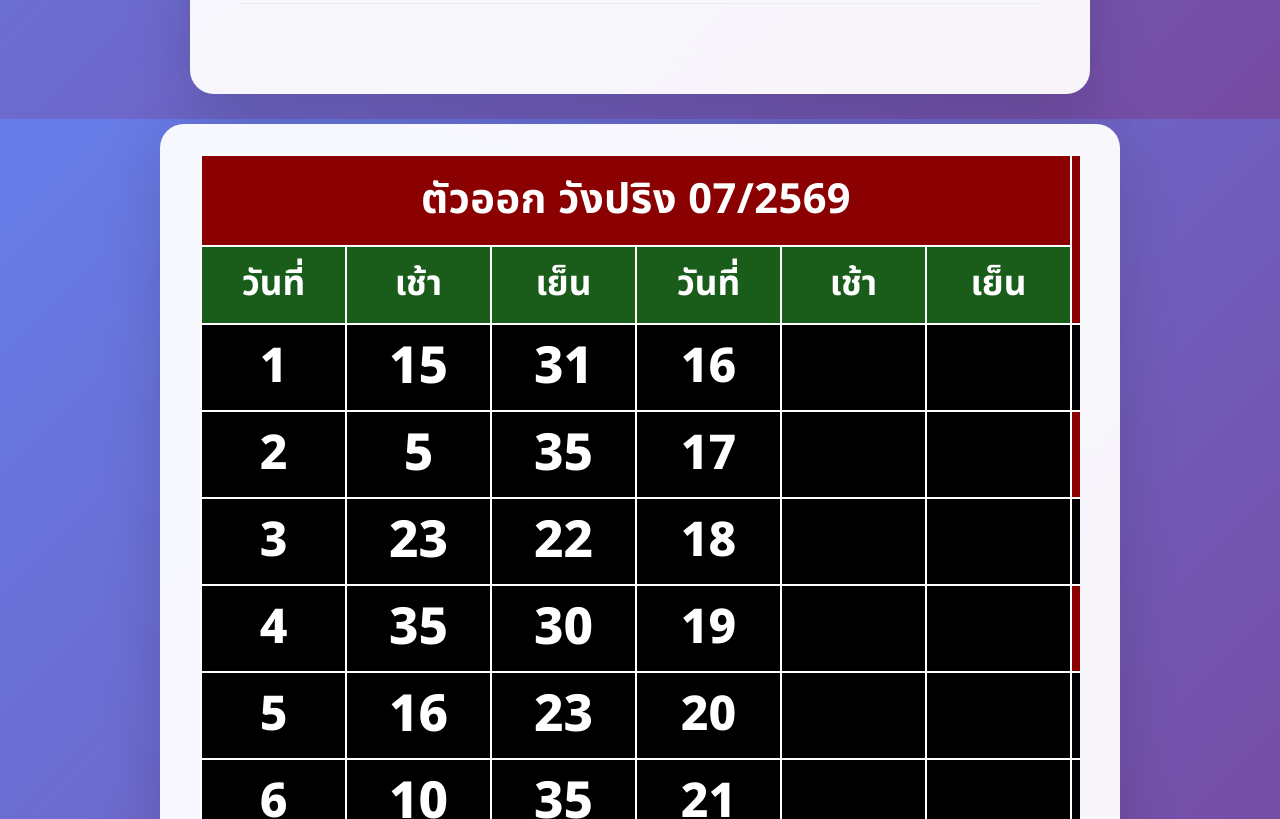
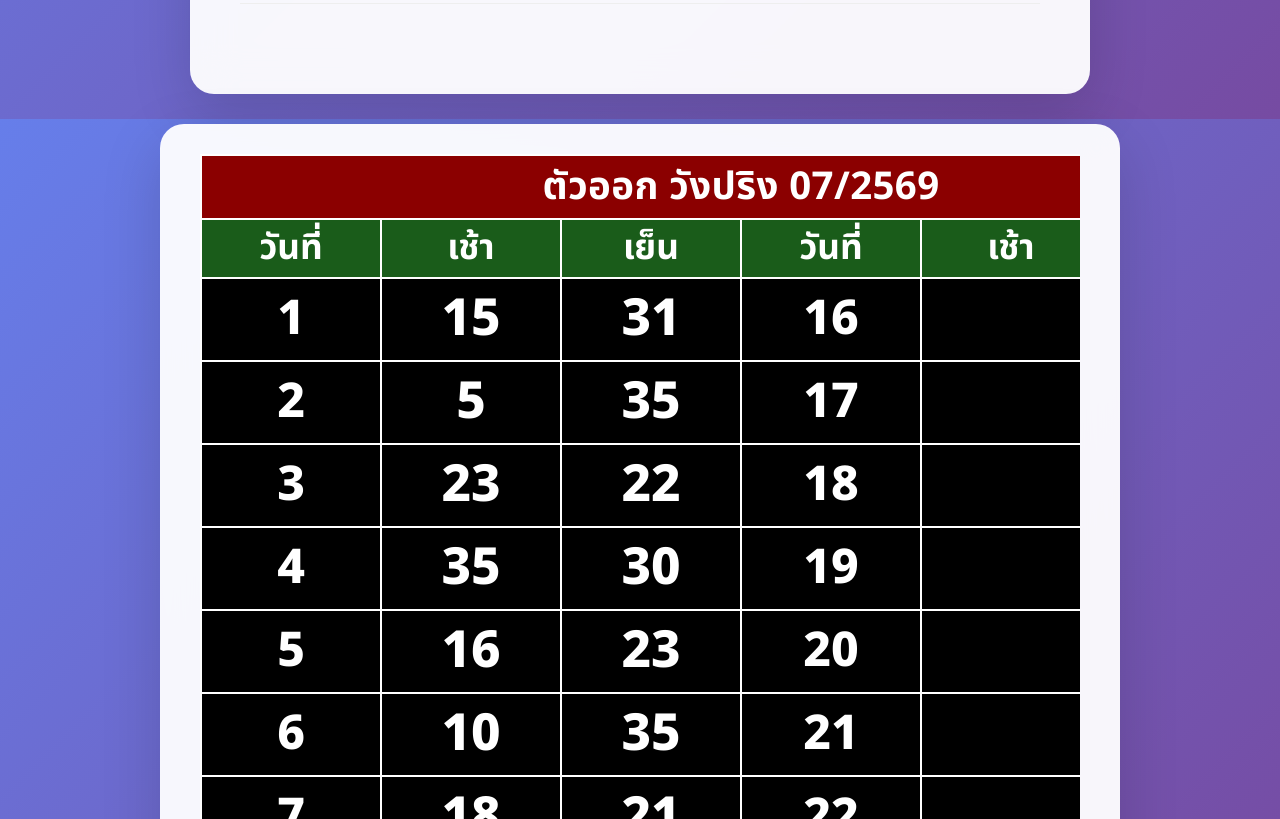
Before and after one commit to DodoKunG/DodoKunG.github.io, a plain HTML site: page index.html in a window 1280 px wide. Shown: the part 681-1500 px from the top of the page. Drawn offline with Linux system fonts and the light colour scheme.

Commit message:
Add files via upload

```diff
--- a/index.html
+++ b/index.html
@@ -276,23 +276,23 @@ flex-shrink: 0;
 .lottery-table td {
 border: 2px solid #fff;
 text-align: center;
-padding: 4px 6px;
+padding: 2px 8px;
 font-size: 2.8rem;
-min-width: 145px;
+min-width: 180px;
 white-space: nowrap;
 }
 
 .lottery-table .header-red {
 background-color: #8b0000;
 color: #fff;
-font-size: 2.2rem;
+font-size: 2rem;
 letter-spacing: 0.01em;
 white-space: normal;
 }
 
 /* ตัวออก วังปริง (colspan=6) ให้ใหญ่กว่า */
 [data-id="main-title"] {
-font-size: 2.6rem !important;
+font-size: 2.4rem !important;
 }
 
 .lottery-table .header-green {
@@ -353,9 +353,9 @@ flex-shrink: 0;
 .stat-table td {
 border: 2px solid #222;
 text-align: center;
-padding: 4px 6px;
+padding: 2px 8px;
 font-size: 2.8rem;
-min-width: 145px;
+min-width: 180px;
 }
 
 .stat-out {
@@ -363,7 +363,7 @@ background-color: #8b0000 !important;
 color: #fff !important;
 font-weight: 800 !important;
 font-size: 3rem !important;
-padding: 4px 6px !important;
+padding: 2px 8px !important;
 cursor: pointer;
 }
 
@@ -372,7 +372,7 @@ background-color: #000 !important;
 color: #fff !important;
 font-weight: 800 !important;
 font-size: 3rem !important;
-padding: 4px 6px !important;
+padding: 2px 8px !important;
 cursor: pointer;
 }
 
```
